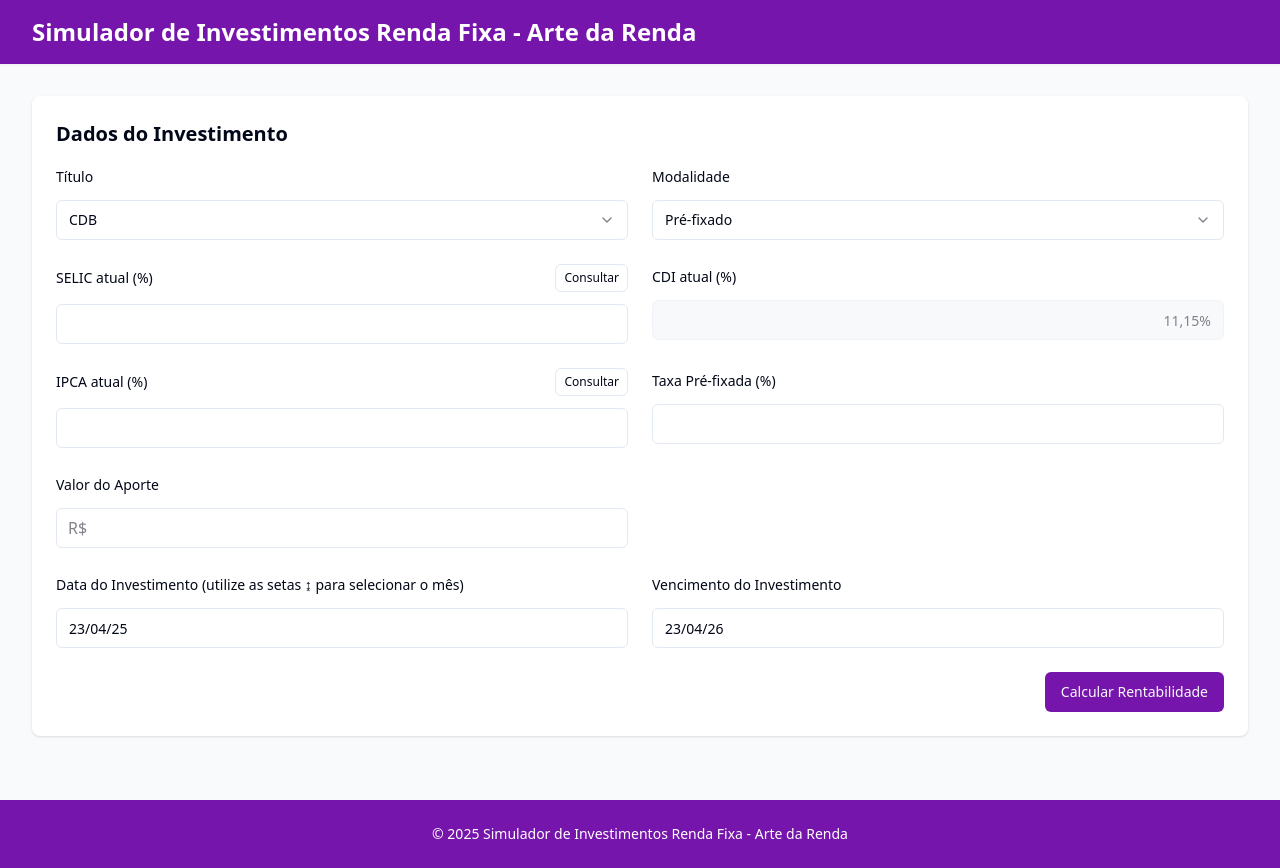
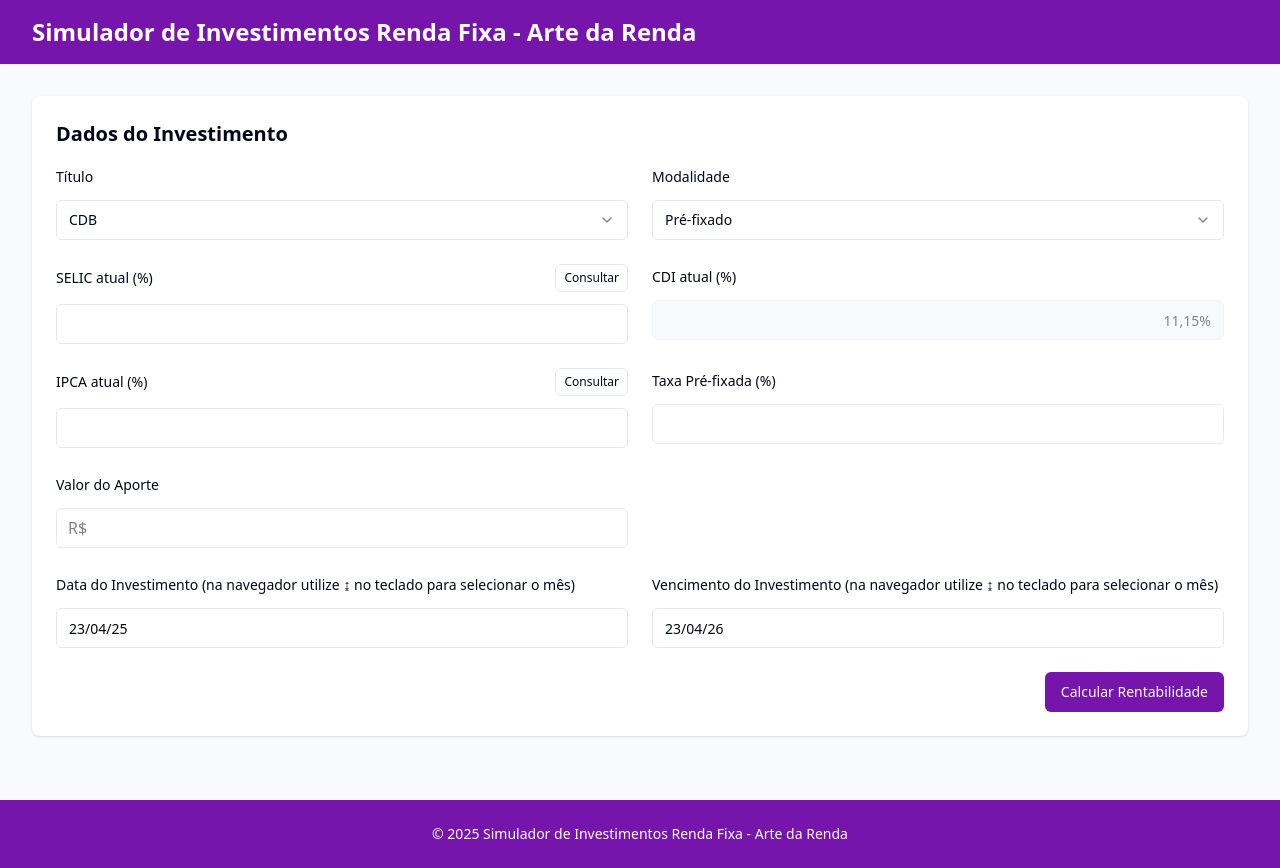
Before and after one commit to michelsomcl/arte-da-renda-calc, a React (Vite) app: page / in a window 1280 px wide. Built offline with nearby package versions, Linux system fonts and the light colour scheme.

Commit message:
Visual edit in Lovable
Edited UI in Lovable

```diff
--- a/src/components/investment/DateSelection.tsx
+++ b/src/components/investment/DateSelection.tsx
@@ -38,12 +38,12 @@ const DateSelection: React.FC<DateSelectionProps> = ({
   };
   return <div className="grid grid-cols-1 md:grid-cols-2 gap-6">
       <div className="space-y-3">
-        <Label htmlFor="startDate" className="rounded-none bold-none">Data do Investimento (utilize as setas ↨ para selecionar o mês)</Label>
+        <Label htmlFor="startDate" className="rounded-none bold-none">Data do Investimento (na navegador utilize ↨ no teclado para selecionar o mês)</Label>
         <Input id="startDate" type="text" placeholder="dd/mm/aa" defaultValue={formatDateToString(startDate)} onChange={handleStartDateChange} />
       </div>
 
       <div className="space-y-3">
-        <Label htmlFor="endDate">Vencimento do Investimento</Label>
+        <Label htmlFor="endDate">Vencimento do Investimento (na navegador utilize ↨ no teclado para selecionar o mês)</Label>
         <Input id="endDate" type="text" placeholder="dd/mm/aa" defaultValue={formatDateToString(endDate)} onChange={handleEndDateChange} />
       </div>
     </div>;
```
